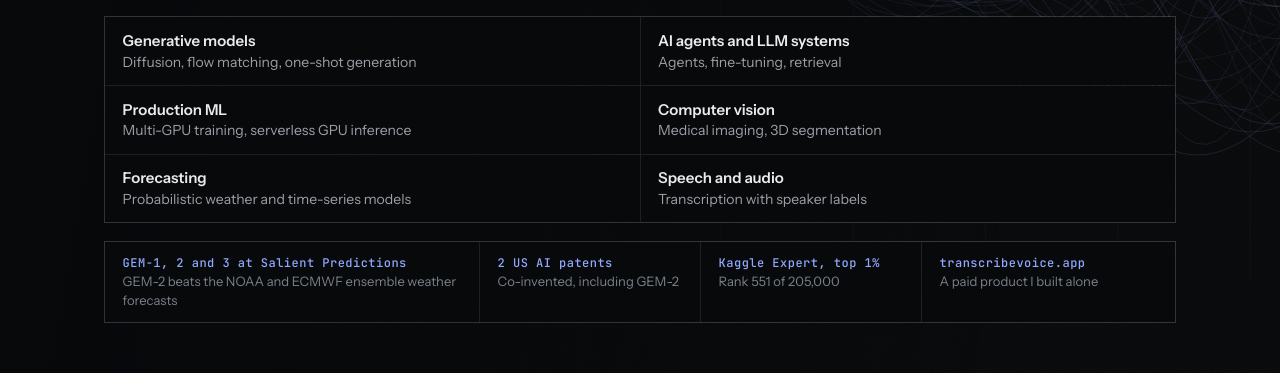
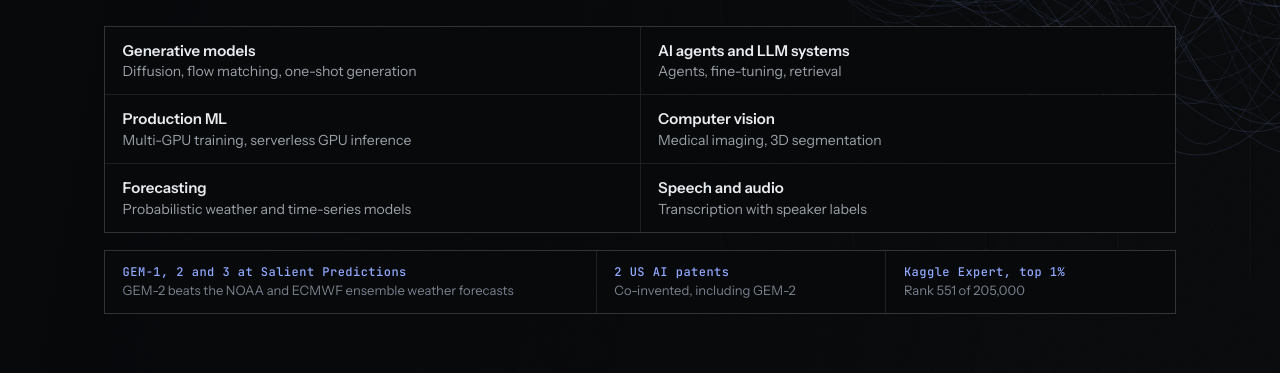
Before and after one commit to viktorcikojevic/luna-ai-lab-website, a plain HTML site: page index.html in a window 1280 px wide. Shown: the part 326-699 px from the top of the page. Drawn offline with Linux system fonts and the light colour scheme.

Commit message:
Remove transcribevoice.app from the home page proof row
A list of built apps will replace it later.

Co-Authored-By: Claude Fable 5.2 <noreply@anthropic.com>

```diff
--- a/index.html
+++ b/index.html
@@ -73,7 +73,6 @@
       <li><a href="https://arxiv.org/abs/2601.03753" target="_blank" rel="noopener"><strong>GEM-1, 2 and 3 at Salient Predictions</strong> GEM-2 beats the NOAA and ECMWF ensemble weather forecasts</a></li>
       <li><a href="/viktor/"><strong>2 US AI patents</strong> Co-invented, including GEM-2</a></li>
       <li><a href="https://www.kaggle.com/viktorcikojevic" target="_blank" rel="noopener"><strong>Kaggle Expert, top 1%</strong> Rank 551 of 205,000</a></li>
-      <li><a href="https://transcribevoice.app" target="_blank" rel="noopener"><strong>transcribevoice.app</strong> A paid product I built alone</a></li>
     </ul>
   </div>
 </main>
--- a/styles.css
+++ b/styles.css
@@ -492,7 +492,7 @@ strong {
   }
 
   .proof {
-    grid-template-columns: 1.7fr 1fr 1fr 1.15fr;
+    grid-template-columns: 1.7fr 1fr 1fr;
   }
 }
 
```
